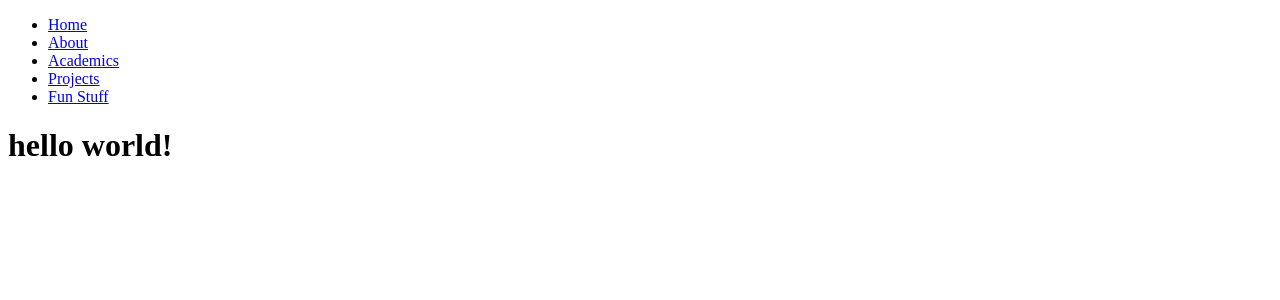
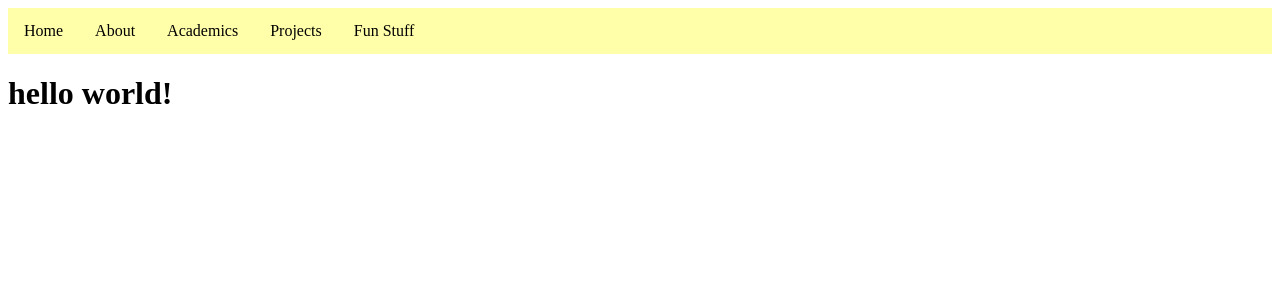
Before and after one commit to aozbolt/aozbolt.github.io, a Jekyll site: the page built from docs/index.html, in a window 1280 px wide. Shown: the top 300 px of the page. Built offline with Jekyll 4.4.1, drawn with Linux system fonts in a browser that asks for light colours.

Commit message:
remove navbar class, trying a different nesting technique

```diff
--- a/docs/_sass/main.scss
+++ b/docs/_sass/main.scss
@@ -1,4 +1,4 @@
-ul.navbar {
+nav ul {
   list-style-type: none;
   margin: 0;
   padding: 0;
@@ -6,11 +6,11 @@ ul.navbar {
   overflow: hidden;
 }
 
-ul.navbar li {
+nav ul li {
   float: left;
 }
 
-ul.navbar li a {
+nav ul li a {
   display: block;
   padding: 8px;
   color: black;
@@ -19,6 +19,6 @@ ul.navbar li a {
   text-decoration: none;
 }
 
-ul.navbar li a:hover {
+nav ul li a:hover {
   background-color: #111
 }
```
